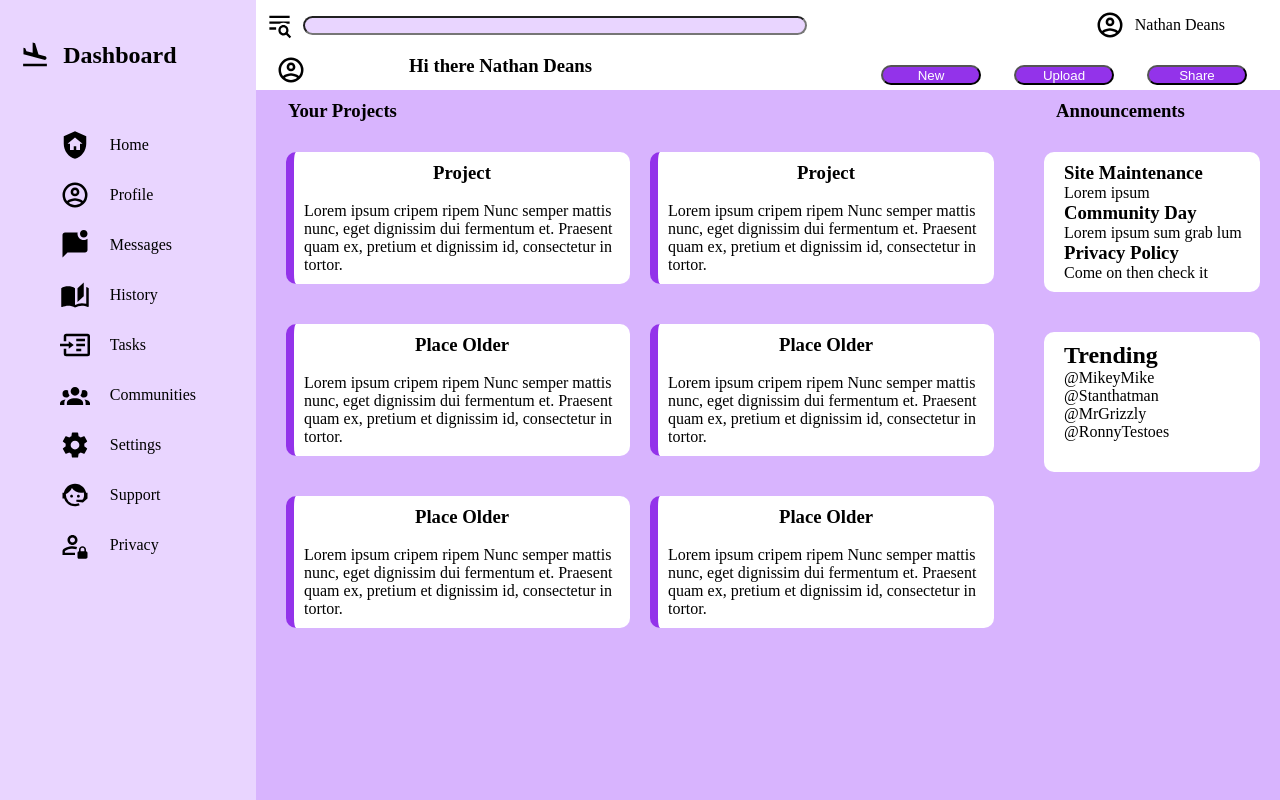
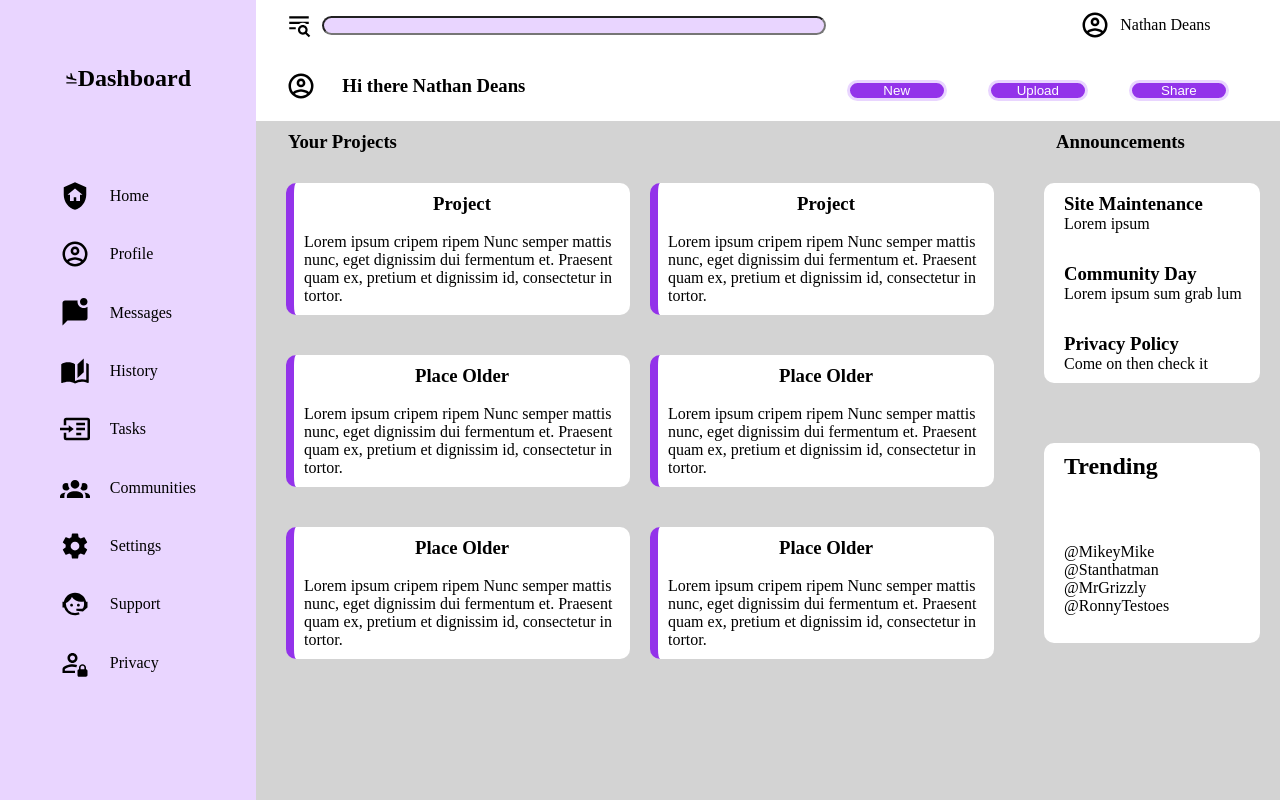
Before and after one commit to NathanDeans/dashboard, a plain HTML site: page index.html in a window 1280 px wide. Shown: the top 800 px of the page. Drawn offline with Linux system fonts and the light colour scheme.

Commit message:
change layout change css

```diff
--- a/index.html
+++ b/index.html
@@ -1,28 +1,30 @@
 <!DOCTYPE html>
 <html lang="en">
   <head>
-    <meta charset="UTF-8">
-    <meta http-equiv="X-UA-Compatible" content="IE=edge">
-    <meta name="viewport" content="width=device-width, initial-scale=1.0">
+    <meta charset="UTF-8" />
+    <meta http-equiv="X-UA-Compatible" content="IE=edge" />
+    <meta name="viewport" content="width=device-width, initial-scale=1.0" />
     <title>Document</title>
     <link rel="stylesheet" href="styles.css" />
   </head>
   <body>
     <div class="container">
       <div class="sidebar">
-            <img src="airplane-landing.svg" alt="airplane" class="plane">
+        <div class="navHeader">
+          <img src="airplane-landing.svg" alt="airplane" class="plane" />
           <h2 class="plane">Dashboard</h2>
+        </div>
         <div class="fullNav">
           <div class="icons">
-            <img src="shield-home.svg" alt="Home">
-            <img src="account-circle-outline.svg" alt="account icon">
-            <img src="message-badge.svg" alt="message icon">
-            <img src="book-open-page-variant.svg" alt="open book icon">
-            <img src="page-next-outline.svg" alt="tasks icon">
-            <img src="account-group.svg" alt="community icon">
-            <img src="cog.svg" alt="settings icon">
-            <img src="face-agent.svg" alt="support icon">
-            <img src="account-lock-outline.svg" alt="security icon">
+            <img src="shield-home.svg" alt="Home" />
+            <img src="account-circle-outline.svg" alt="account icon" />
+            <img src="message-badge.svg" alt="message icon" />
+            <img src="book-open-page-variant.svg" alt="open book icon" />
+            <img src="page-next-outline.svg" alt="tasks icon" />
+            <img src="account-group.svg" alt="community icon" />
+            <img src="cog.svg" alt="settings icon" />
+            <img src="face-agent.svg" alt="support icon" />
+            <img src="account-lock-outline.svg" alt="security icon" />
           </div>
           <div class="nav">
             <p class="link">Home</p>
@@ -38,71 +40,89 @@
         </div>
       </div>
       <div class="header">
-        <img class="headings" src="text-search.svg" alt="search icon">
-        <input class="headingSearch" type="text" id="search">
-        <img class="headingAccount" src="account-circle-outline.svg" alt="account icon">
+        <img class="headings" src="text-search.svg" alt="search icon" />
+        <input class="headingSearch" type="text" id="search" />
+        <img
+          class="headingAccount"
+          src="account-circle-outline.svg"
+          alt="account icon"
+        />
         <p class="headingName">Nathan Deans</p>
       </div>
       <div class="banner">
-            <img src="account-circle-outline.svg" alt="account icon">
-            <h3>Hi there Nathan Deans</h3>
+        <img src="account-circle-outline.svg" alt="account icon" />
+        <h3 class="bannerTitle">Hi there Nathan Deans</h3>
         <button class="bannerbutt">New</button>
         <button class="bannerbutt">Upload</button>
         <button class="bannerbutt">Share</button>
       </div>
       <div class="content">
-
-
-
         <div class="projects">
-
           <h3 class="contentHeader">Your Projects</h3>
           <div class="project">
             <div class="card">
               <h3 class="title">Project</h3>
-                <br>
-                <p> Lorem ipsum cripem ripem Nunc semper mattis nunc, eget dignissim dui fermentum et. Praesent quam ex, pretium et dignissim id, consectetur in tortor.</p>
+              <br />
+              <p>
+                Lorem ipsum cripem ripem Nunc semper mattis nunc, eget dignissim
+                dui fermentum et. Praesent quam ex, pretium et dignissim id,
+                consectetur in tortor.
+              </p>
             </div>
             <div class="card">
-
               <h3 class="title">Project</h3>
-                <br>
-                <p> Lorem ipsum cripem ripem Nunc semper mattis nunc, eget dignissim dui fermentum et. Praesent quam ex, pretium et dignissim id, consectetur in tortor.</p>
-            </div>
-            <div class="card">
-
-                <h3 class="title">Place Older</h3>
-                <br>
-                <p> Lorem ipsum cripem ripem Nunc semper mattis nunc, eget dignissim dui fermentum et. Praesent quam ex, pretium et dignissim id, consectetur in tortor.</p>
+              <br />
+              <p>
+                Lorem ipsum cripem ripem Nunc semper mattis nunc, eget dignissim
+                dui fermentum et. Praesent quam ex, pretium et dignissim id,
+                consectetur in tortor.
+              </p>
             </div>
             <div class="card">
               <h3 class="title">Place Older</h3>
-                <br>
-                <p> Lorem ipsum cripem ripem Nunc semper mattis nunc, eget dignissim dui fermentum et. Praesent quam ex, pretium et dignissim id, consectetur in tortor.</p>
-            </div>
-            <div class="card">
-
-                <h3 class="title">Place Older</h3>
-                <br>
-                <p> Lorem ipsum cripem ripem Nunc semper mattis nunc, eget dignissim dui fermentum et. Praesent quam ex, pretium et dignissim id, consectetur in tortor.</p>
+              <br />
+              <p>
+                Lorem ipsum cripem ripem Nunc semper mattis nunc, eget dignissim
+                dui fermentum et. Praesent quam ex, pretium et dignissim id,
+                consectetur in tortor.
+              </p>
             </div>
             <div class="card">
               <h3 class="title">Place Older</h3>
-                <br>
-                <p> Lorem ipsum cripem ripem Nunc semper mattis nunc, eget dignissim dui fermentum et. Praesent quam ex, pretium et dignissim id, consectetur in tortor.</p>
+              <br />
+              <p>
+                Lorem ipsum cripem ripem Nunc semper mattis nunc, eget dignissim
+                dui fermentum et. Praesent quam ex, pretium et dignissim id,
+                consectetur in tortor.
+              </p>
+            </div>
+            <div class="card">
+              <h3 class="title">Place Older</h3>
+              <br />
+              <p>
+                Lorem ipsum cripem ripem Nunc semper mattis nunc, eget dignissim
+                dui fermentum et. Praesent quam ex, pretium et dignissim id,
+                consectetur in tortor.
+              </p>
+            </div>
+            <div class="card">
+              <h3 class="title">Place Older</h3>
+              <br />
+              <p>
+                Lorem ipsum cripem ripem Nunc semper mattis nunc, eget dignissim
+                dui fermentum et. Praesent quam ex, pretium et dignissim id,
+                consectetur in tortor.
+              </p>
             </div>
           </div>
         </div>
         <div class="rightPanel">
-
           <h3 class="contentHeader">Announcements</h3>
           <div class="announcements">
-
             <div class="announcement">
-
               <div class="firstAnnounce">
                 <h3>Site Maintenance</h3>
-                    <p> Lorem ipsum </p>
+                <p>Lorem ipsum</p>
               </div>
 
               <div class="secondAnnounce">
--- a/styles.css
+++ b/styles.css
@@ -9,14 +9,16 @@
   display: grid;
   grid-template-columns: 0.1fr 2fr 1fr 0.5fr;
   background-color: white;
-    padding: 10px;
+  padding: 30px;
+  padding-top: 10px;
+  padding-bottom: 10px;
   gap: 10px;
 }
 
 .sidebar {
   grid-row-start: 1;
   grid-row-end: 5;
- background-color: #e9d5ff ;
+  background-color: #e9d5ff;
   display: grid;
   grid-template-columns: 0.5fr 2fr;
   grid-template-rows: 0.5fr 5fr;
@@ -26,33 +28,33 @@
 
 .banner {
   display: grid;
-    grid-template-columns: 1fr 4fr 1fr 1fr 1fr;
+  grid-template-columns: 0.3fr 4fr 1fr 1fr 1fr;
   gap: 20px;
   justify-content: space-around;
   background-color: white;
-    padding: 20px;
-    padding-top: 5px;
-    padding-bottom: 5px;
+  padding: 30px;
+  padding-top: 20px;
+  padding-bottom: 20px;
 }
 
-
+.bannerTitle {
+  display: flex;
+  align-self: center;
+}
 
 .content {
-background-color: #d8b4fe;
   grid-column-start: 2;
   grid-column-end: 2;
   grid-row-start: 3;
   grid-row-end: 3;
 
- background-color: #d8b4fe;
+  background-color: lightgray;
   display: grid;
- grid-template-columns:  3fr 1fr;
+  grid-template-columns: 3fr 1fr;
   grid-template-rows: 0.5fr 1fr;
 }
 
-
-
-.project{
+.project {
   display: grid;
   grid-template-columns: 1fr 1fr;
   grid-template-rows: 1fr 1fr 1fr;
@@ -66,7 +68,6 @@ grid-row-end: 3;
 }
 
 .card {
-
   background-color: white;
   border-radius: 10px;
   padding: 10px;
@@ -75,7 +76,6 @@ margin-bottom: 20px;
   margin-left: 10px;
   margin-right: 10px;
   border-left: #9333ea 8px solid;
-
 }
 
 li {
@@ -87,10 +87,8 @@ margin-top: 0px;
 .announcements {
   display: grid;
   grid-template-rows: 1fr 1fr;
-
+  gap: 20px;
 }
-
-
 
 .announcement {
   background-color: white;
@@ -99,6 +97,9 @@ margin-top: 0px;
   margin-bottom: 100px;
   margin: 20px;
   padding-left: 20px;
+  display: grid;
+  grid-template-rows: 1fr 1fr 1fr;
+  gap: 30px;
 }
 
 .trending {
@@ -107,6 +108,8 @@ margin-top: 0px;
   padding: 10px;
   margin: 20px;
   padding-left: 20px;
+  display: grid;
+  grid-template-rows: 1fr 1fr;
 }
 
 button {
@@ -115,6 +118,7 @@ button {
   color: white;
   width: 100px;
   text-align: center;
+  border: #e9d5ff 3px solid;
 }
 
 .nav {
@@ -127,7 +131,6 @@ button {
   grid-template-columns: 1fr;
   grid-template-rows: 1fr 1fr 1fr 1fr 1fr 1fr 1fr 1fr 1fr;
   gap: 20px;
-
 }
 
 img {
@@ -136,9 +139,14 @@ img {
   align-self: center;
 }
 
-.plane {
-    margin-top: 20px;
-    margin-bottom: 20px;
+.navHeader {
+  grid-column-start: 1;
+  grid-column-end: 3;
+  padding: 40px;
+  display: grid;
+  grid-template-columns: 1fr 1fr;
+  grid-template-rows: 1fr;
+  padding: 45px;
 }
 
 .fullNav {
@@ -148,9 +156,8 @@ img {
   grid-row-end: 2;
   display: grid;
   grid-template-columns: 1fr 1fr;
-    grid-template-rows: 1fr ;
+  grid-template-rows: 1fr;
   padding: 40px;
-
 }
 
 .icons {
@@ -200,7 +207,7 @@ img {
 }
 
 .bannerbutt {
-   max-height: 30px;
+  max-height: 40px;
   margin-top: 10px;
 }
 
@@ -208,12 +215,11 @@ img {
   text-align: center;
 }
 
-.body{
+.body {
   min-height: 100vh;
   margin: 0px;
   padding: 0px;
 }
-
 
 * {
   margin: 0;
@@ -223,5 +229,4 @@ img {
 .contentHeader {
   margin: 10px;
   margin-left: 32px;
-
 }
```
Lines whose indentation alone changed are shown as unchanged.
